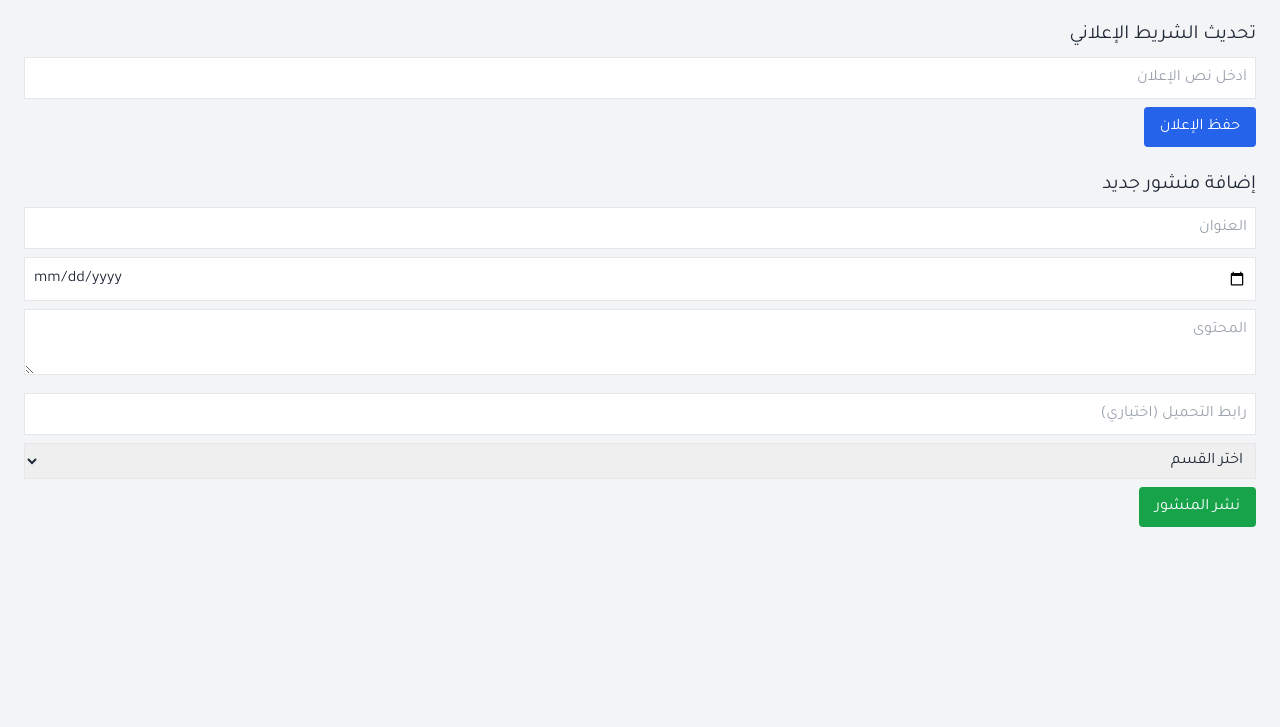
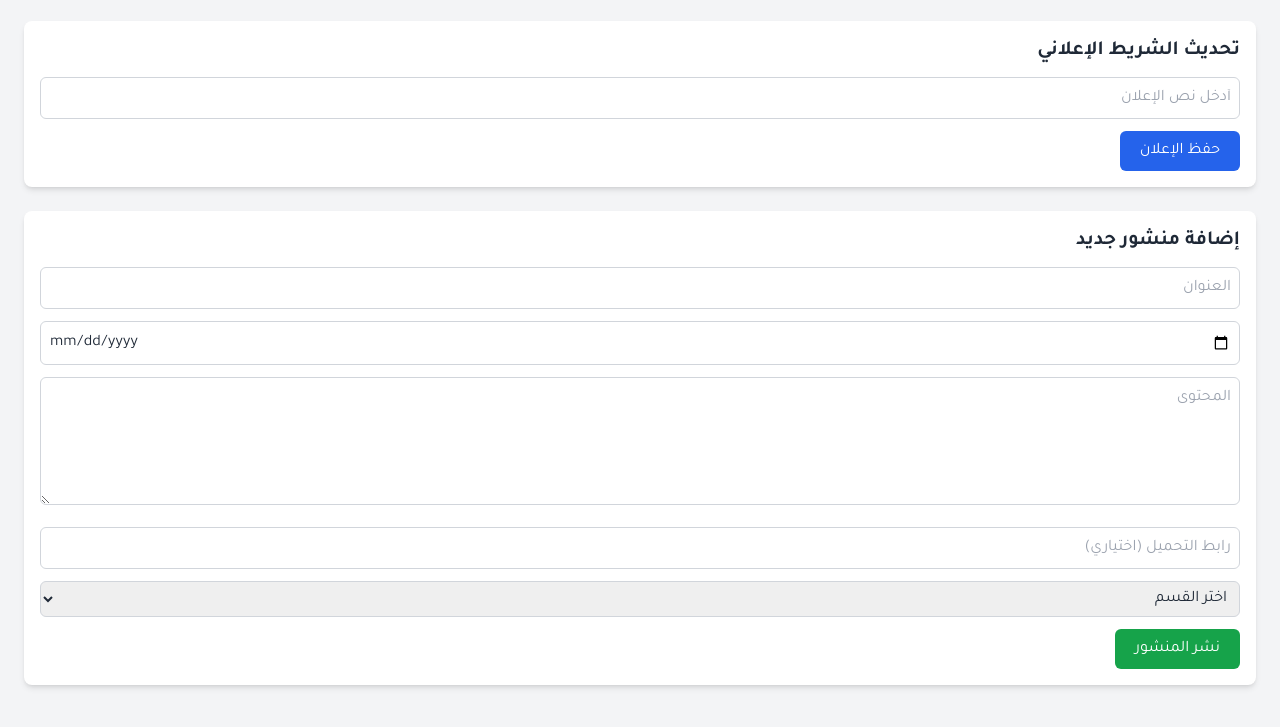
Before and after one commit to kinanmjeed88/techtouch0, a plain HTML site: page admin.html in a window 1280 px wide. Shown: the part 63-790 px from the top of the page. Drawn offline with nearby package versions, Linux system fonts and the light colour scheme.

Commit message:
Fix: Update HTML files with Tailwind CSS and Font Awesome CDNs, and ensure script.js loading. Refine styling for modern look.

```diff
--- a/admin.html
+++ b/admin.html
@@ -7,7 +7,6 @@
   <link rel="stylesheet" href="https://fonts.googleapis.com/css2?family=Tajawal:wght@400;700&display=swap">
   <script src="https://cdn.tailwindcss.com"></script>
   <link rel="stylesheet" href="https://cdnjs.cloudflare.com/ajax/libs/font-awesome/6.0.0/css/all.min.css">
-  <script src="script.js" defer></script>
   <style>
     body { font-family: 'Tajawal', sans-serif; }
   </style>
@@ -17,20 +16,20 @@
   <h1 class="text-3xl font-bold mb-6 text-blue-600">لوحة التحكم</h1>
 
   <!-- تحديث الإعلان -->
-  <section class="mb-6">
-    <h2 class="text-xl mb-2">تحديث الشريط الإعلاني</h2>
-    <input type="text" id="ad-input" placeholder="أدخل نص الإعلان" class="border p-2 w-full mb-2">
-    <button onclick="updateAd()" class="bg-blue-600 text-white px-4 py-2 rounded">حفظ الإعلان</button>
+  <section class="mb-6 p-4 bg-white rounded-lg shadow-md">
+    <h2 class="text-xl font-semibold mb-3">تحديث الشريط الإعلاني</h2>
+    <input type="text" id="ad-input" placeholder="أدخل نص الإعلان" class="border border-gray-300 p-2 w-full mb-3 rounded-md focus:outline-none focus:ring-2 focus:ring-blue-500">
+    <button onclick="updateAd()" class="bg-blue-600 text-white px-5 py-2 rounded-md hover:bg-blue-700 transition duration-300">حفظ الإعلان</button>
   </section>
 
   <!-- إضافة منشور -->
-  <section>
-    <h2 class="text-xl mb-2">إضافة منشور جديد</h2>
-    <input type="text" id="post-title" placeholder="العنوان" class="border p-2 w-full mb-2">
-    <input type="date" id="post-date" class="border p-2 w-full mb-2">
-    <textarea id="post-content" placeholder="المحتوى" class="border p-2 w-full mb-2"></textarea>
-    <input type="text" id="post-link" placeholder="رابط التحميل (اختياري)" class="border p-2 w-full mb-2">
-    <select id="post-category" class="border p-2 w-full mb-2">
+  <section class="p-4 bg-white rounded-lg shadow-md">
+    <h2 class="text-xl font-semibold mb-3">إضافة منشور جديد</h2>
+    <input type="text" id="post-title" placeholder="العنوان" class="border border-gray-300 p-2 w-full mb-3 rounded-md focus:outline-none focus:ring-2 focus:ring-blue-500">
+    <input type="date" id="post-date" class="border border-gray-300 p-2 w-full mb-3 rounded-md focus:outline-none focus:ring-2 focus:ring-blue-500">
+    <textarea id="post-content" placeholder="المحتوى" class="border border-gray-300 p-2 w-full mb-3 rounded-md focus:outline-none focus:ring-2 focus:ring-blue-500 h-32"></textarea>
+    <input type="text" id="post-link" placeholder="رابط التحميل (اختياري)" class="border border-gray-300 p-2 w-full mb-3 rounded-md focus:outline-none focus:ring-2 focus:ring-blue-500">
+    <select id="post-category" class="border border-gray-300 p-2 w-full mb-3 rounded-md focus:outline-none focus:ring-2 focus:ring-blue-500">
       <option value="">اختر القسم</option>
       <option value="posts">المنشورات</option>
       <option value="apps">التطبيقات</option>
@@ -39,8 +38,9 @@
       <option value="tutorials">الشروحات</option>
       <option value="ai">الذكاء الاصطناعي</option>
     </select>
-    <button onclick="addPost()" class="bg-green-600 text-white px-4 py-2 rounded">نشر المنشور</button>
+    <button onclick="addPost()" class="bg-green-600 text-white px-5 py-2 rounded-md hover:bg-green-700 transition duration-300">نشر المنشور</button>
   </section>
 
+  <script src="script.js"></script>
 </body>
 </html>
```
Also changed, not shown: index.html (+2 -4 lines), post.html (+9 -5 lines), section.html (+8 -4 lines).
